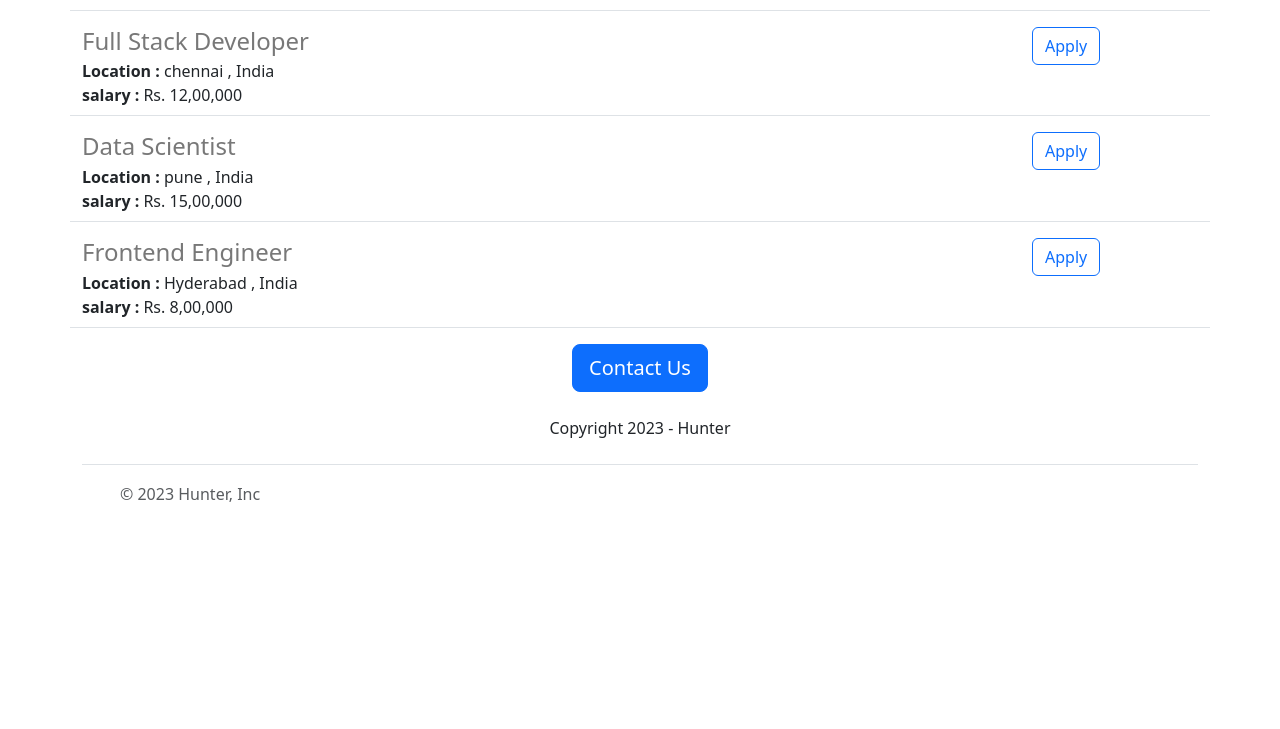
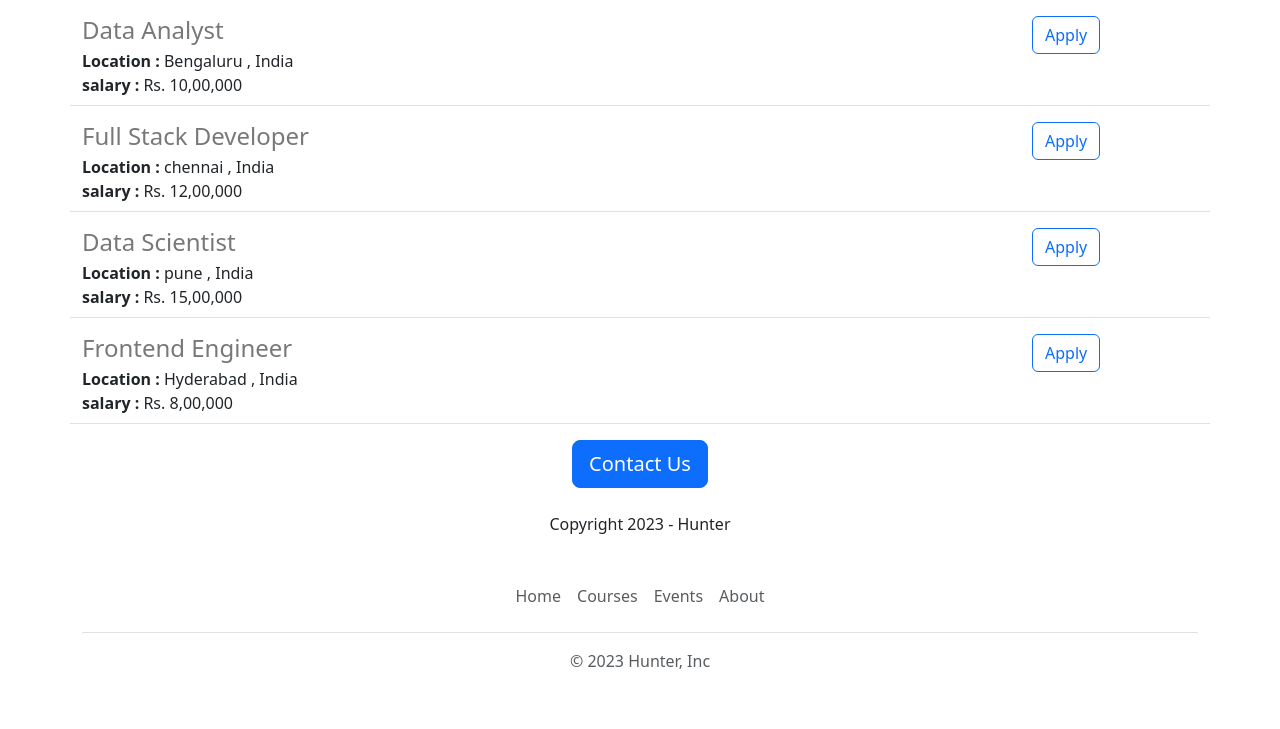
Before and after one commit to Anbu2011/Job-Hunter-Website, a Flask app: page / in a window 1280 px wide. Shown: the part 1064-1793 px from the top of the page. Before the commit the page ends 1566 px from the top, so only its background shows below. Run offline with Flask 3, Linux system fonts and the light colour scheme.

Commit message:
made some changes in code

```diff
--- a/templates/footer.html
+++ b/templates/footer.html
@@ -1,16 +1,11 @@
 <div class="container">
-  <footer class="d-flex flex-wrap justify-content-between align-items-center py-3 my-4 border-top">
-    <div class="col-md-4 d-flex align-items-center">
-      <a href="/" class="mb-3 me-2 mb-md-0 text-body-secondary text-decoration-none lh-1">
-        <svg class="bi" width="30" height="24"><use xlink:href="#bootstrap"/></svg>
-      </a>
-      <span class="mb-3 mb-md-0 text-body-secondary">&copy; 2023 Hunter, Inc</span>
-    </div>
-
-    <ul class="nav col-md-4 justify-content-end list-unstyled d-flex">
-      <li class="ms-3"><a class="text-body-secondary" href="#"><svg class="bi" width="24" height="24"><use xlink:href="#twitter"/></svg></a></li>
-      <li class="ms-3"><a class="text-body-secondary" href="#"><svg class="bi" width="24" height="24"><use xlink:href="#instagram"/></svg></a></li>
-      <li class="ms-3"><a class="text-body-secondary" href="#"><svg class="bi" width="24" height="24"><use xlink:href="#facebook"/></svg></a></li>
+  <footer class="py-3 my-4">
+    <ul class="nav justify-content-center border-bottom pb-3 mb-3">
+      <li class="nav-item"><a href="https://careers-for-job-hunters--anbuseenuvasan2.repl.co" class="nav-link px-2 text-body-secondary">Home</a></li>
+      <li class="nav-item"><a href="https://careers-for-job-hunters--anbuseenuvasan2.repl.co/learn" class="nav-link px-2 text-body-secondary">Courses</a></li>
+      <li class="nav-item"><a target="_blank"href="https://careers-for-job-hunters--anbuseenuvasan2.repl.co/events" class="nav-link px-2 text-body-secondary">Events</a></li>
+      <li class="nav-item"><a href="https://careers-for-job-hunters--anbuseenuvasan2.repl.co/about" class="nav-link px-2 text-body-secondary">About</a></li>
     </ul>
+    <p class="text-center text-body-secondary">&copy; 2023 Hunter, Inc</p>
   </footer>
 </div>
--- a/templates/home.html
+++ b/templates/home.html
@@ -8,22 +8,31 @@
 
     <style>
       #banner {
-        height : 550px;
+        height : 530px;
         object-fit : cover;
         width : 100%;
+        margin-bottom : 16px;
       }
     </style>
   </head>
 
   <body>
     {% include 'navbar.html' %}
+    <img class="img-fluid" id="banner" src="https://careers-for-job-hunters--anbuseenuvasan2.repl.co/static/job_hunting_2.jpg">
     <div class="container">
       <h1 class="text-center mt-2 mb-4">
         {{company_name}}
       </h1>
-      <img class="img-fluid" id="banner" src="https://careers-for-job-hunters--anbuseenuvasan2.repl.co/static/job_hunting.webp">
-      <h2 class="text-center mt-2 mb-4">About us</h2>
-      <p class="lead">Lorem ipsum dolor sit amet, consectetur adipiscing elit, sed do eiusmod tempor incididunt ut labore et dolore magna aliqua. Vitae auctor eu augue ut. Diam quis enim lobortis scelerisque fermentum dui faucibus in ornare. A lacus vestibulum sed arcu non odio euismod lacinia at. Elit eget gravida cum sociis natoque penatibus. Aliquam malesuada bibendum arcu vitae elementum. Porttitor eget dolor morbi non arcu risus. Ultricies integer quis auctor elit sed vulputate.</p>
+
+      <div class="row" style="margin-bottom:16px;">
+        <div class="col-md-6">
+          <p class="lead">Lorem ipsum dolor sit amet, consectetur adipiscing elit, sed do eiusmod tempor incididunt ut labore et dolore magna aliqua. Vitae auctor eu augue ut. Diam quis enim lobortis scelerisque fermentum dui faucibus in ornare. A lacus vestibulum sed arcu non odio euismod lacinia at. Elit eget gravida cum sociis natoque penatibus. Aliquam malesuada bibendum arcu vitae elementum. Porttitor eget dolor morbi non arcu risus. Ultricies integer quis auctor elit sed vulputate.
+          </p>
+        </div>
+        <div class="d-none d-md-block col-6">
+          <img src="/static/peopleworking.jpg" style="height:320px;border-radius:10px;">
+        </div>
+      </div>
 
       <h2 class="text-center mt-2 mb-4">Open Positions</h2>
 
--- a/templates/jobitem.html
+++ b/templates/jobitem.html
@@ -14,7 +14,7 @@
     </div>
     {% endif %}
   </div>
-  <div class="col-2">
-    <button type="button" class="btn btn-outline-primary">Apply</button>
+  <div class="col-2 padding-right:16px;">
+    <a href="mailto:anbuseenuvasan2002@gmail.com? subject=Application for {{job['title']}}"type="button" class="btn btn-outline-primary">Apply</a>
   </div>
 </div>
```
Also changed, not shown: static/job_hunting.webp (deleted), static/job_hunting_2.jpg (added), 6 other files.
